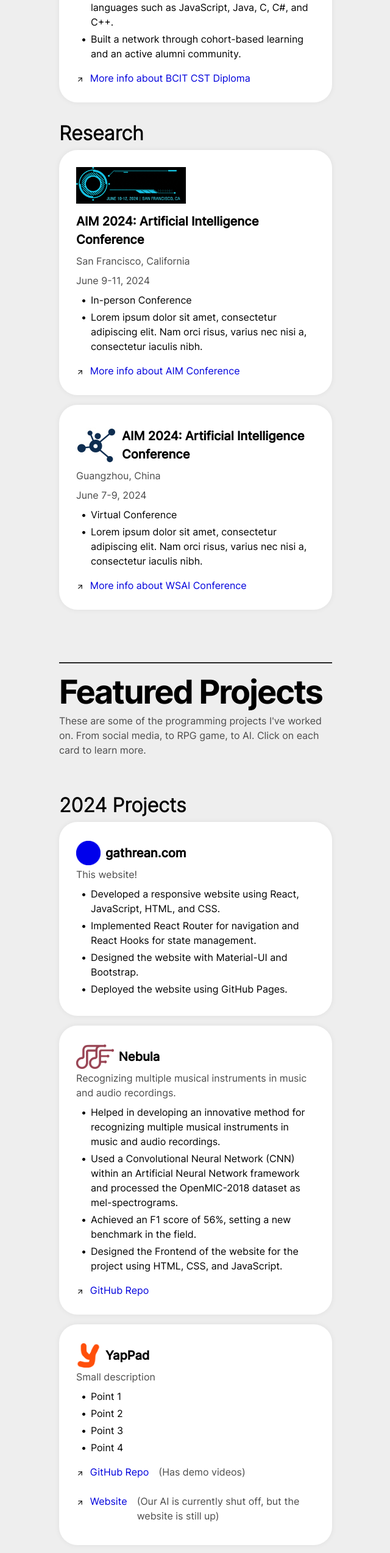
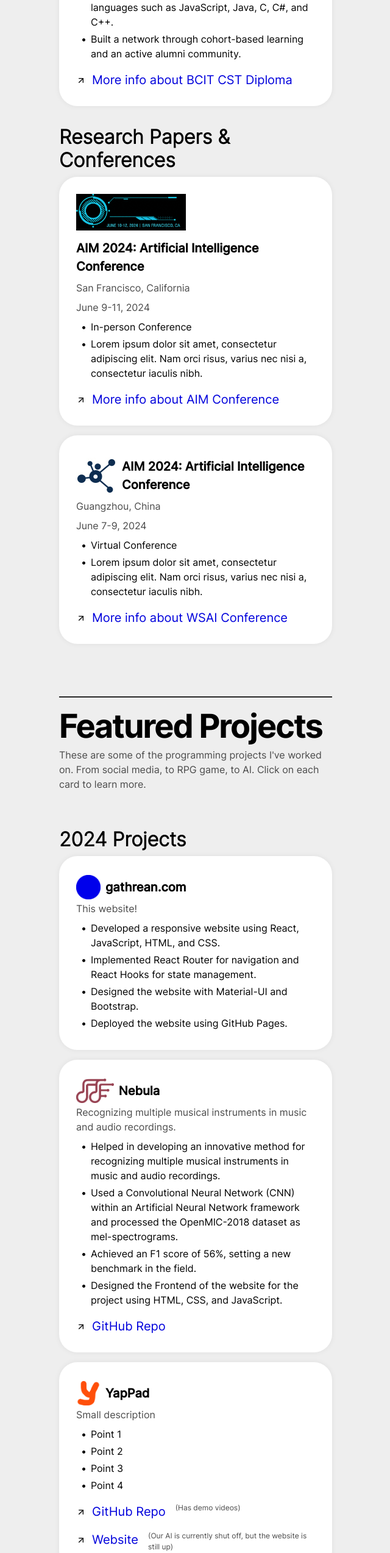
Before and after one commit to gathrean/my-portfolio, a React (Create React App) app: page / in a window 1280 px wide. Shown: the part 3106-5653 px from the top of the page at 61% size, without its empty margins (479-1119 px from the left). Built offline with nearby package versions, Linux system fonts and the light colour scheme.

Commit message:
Made link font bigger for small-links and subtitles smaller for them

```diff
--- a/src/App.css
+++ b/src/App.css
@@ -171,7 +171,7 @@
 .small-link {
   color: var(--colorblue) !important;
   text-decoration: none !important;
-  font-size: 1rem !important;
+  font-size: 1.25rem !important;
   margin-right: 1rem;
 }
 
@@ -191,6 +191,11 @@
 .small-link-container {
   margin-top: 1rem;
   display: flex;
+}
+
+.small-link-container p {
+  font-size: 0.75rem;
+  margin: 0 !important;
 }
 
 .external-link {
--- a/src/pages/LandingPage/Sections/ACADEMIA/ACADEMIA.jsx
+++ b/src/pages/LandingPage/Sections/ACADEMIA/ACADEMIA.jsx
@@ -50,7 +50,7 @@
                         </div>
                     </div>
 
-                    <h3>Research</h3>
+                    <h3>Research Papers & Conferences</h3>
 
                     <div className="card">
                         <img className="academia-logo" src={AIMLogo} alt="AIM Logo" /> <br />
```
